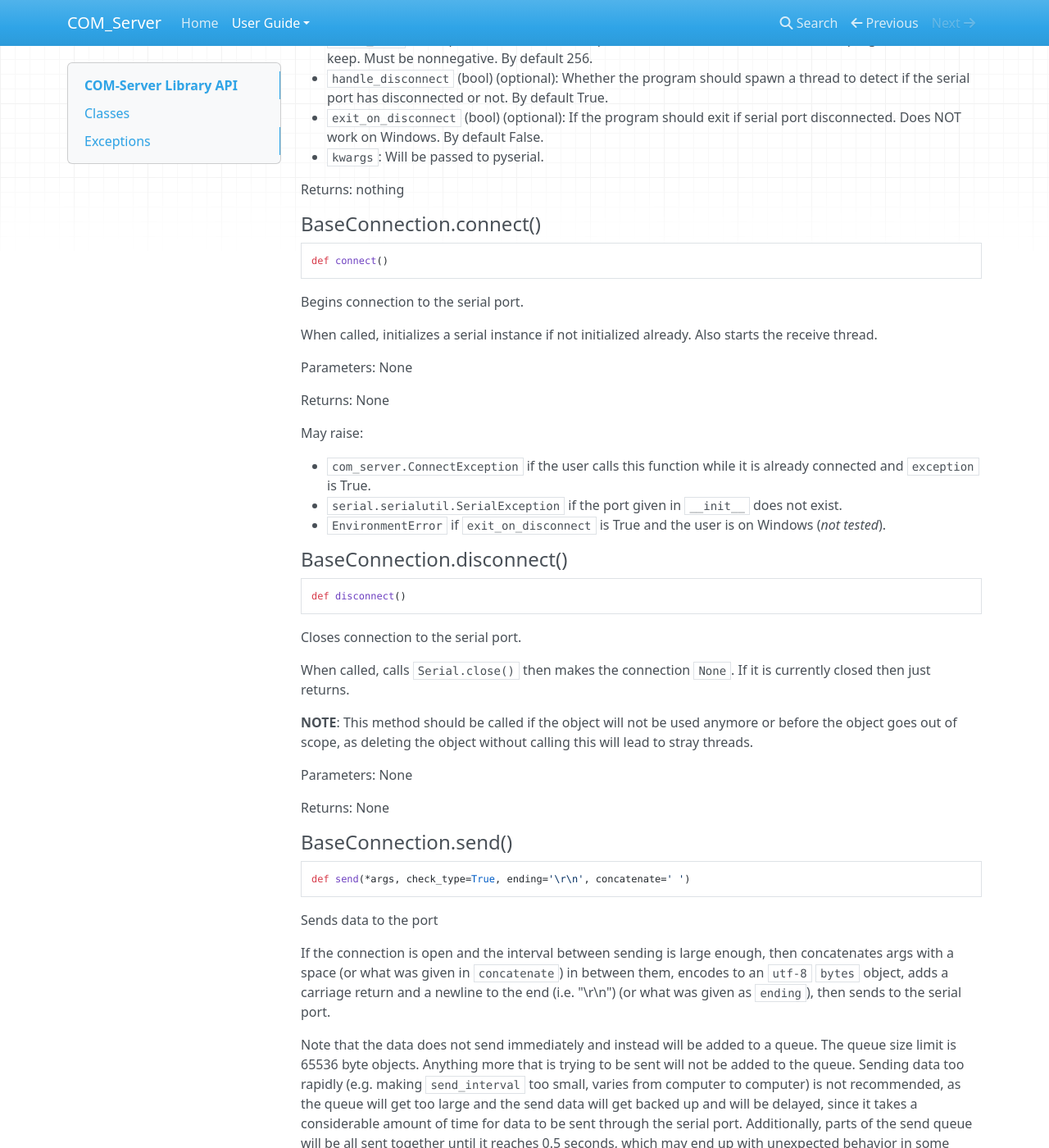
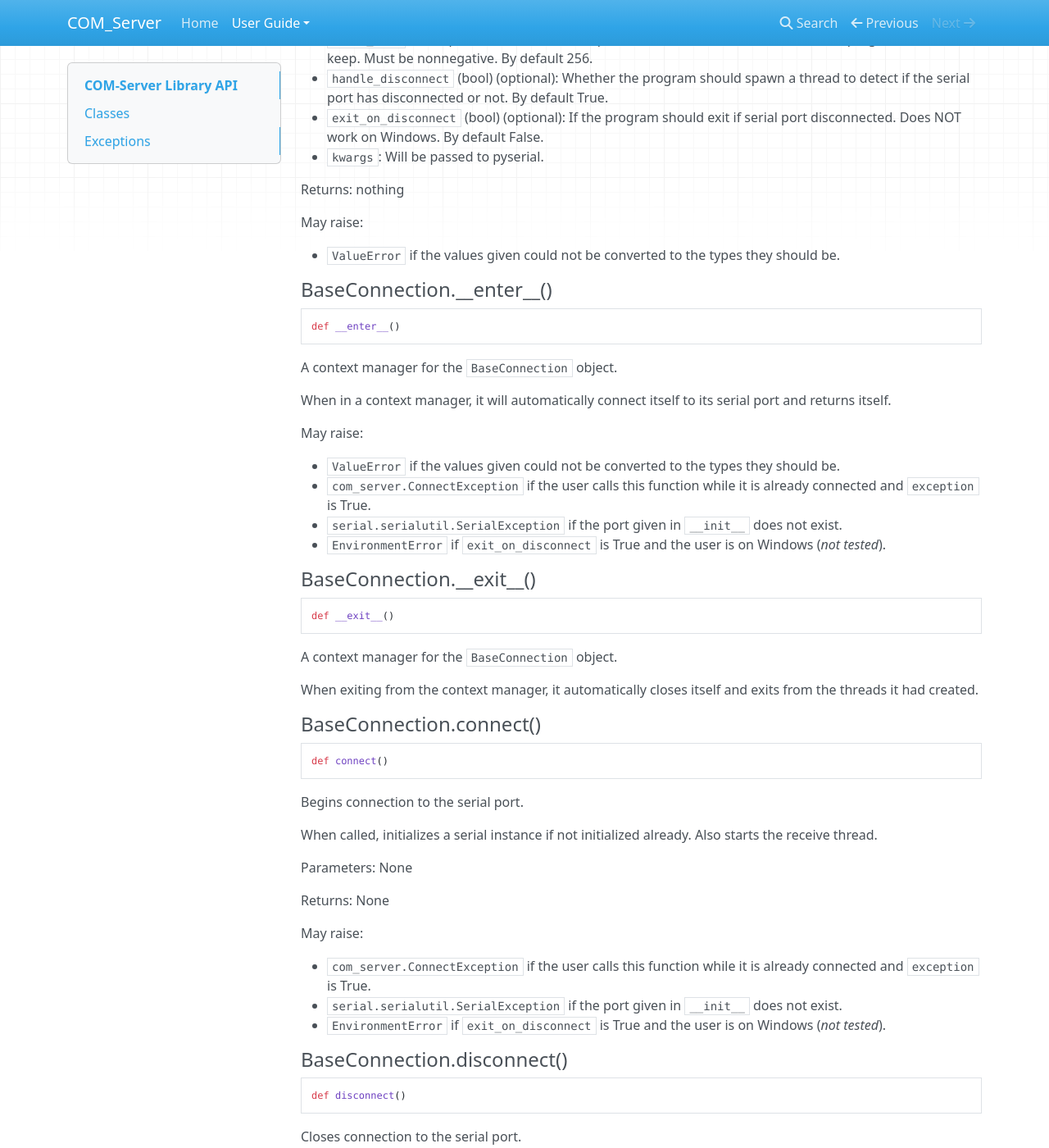
Before and after one commit to jonathanhliu21/COM-Server, an MkDocs documentation site: the page built from docs/en/docs/guide/library-api.md, in a window 1280 px wide and 1400 px high, scrolled down 1292 px. Shown: the whole window at 82% size. Built offline with MkDocs 1.6.1, drawn with Linux system fonts in a browser that asks for light colours; nearby versions of some CDN libraries.

Commit message:
add docs for ctx manager

````diff
--- a/docs/en/docs/guide/library-api.md
+++ b/docs/en/docs/guide/library-api.md
@@ -57,6 +57,39 @@ exit if the interval has not reached `send_interval` seconds. NOT recommended to
 - `kwargs`: Will be passed to pyserial.
 
 Returns: nothing
+
+May raise:
+
+- `ValueError` if the values given could not be converted to the types they should be.
+
+#### BaseConnection.\_\_enter\_\_()
+
+```py
+def __enter__()
+```
+
+A context manager for the `BaseConnection` object.
+
+When in a context manager, it will automatically connect itself
+to its serial port and returns itself.
+
+May raise:
+
+- `ValueError` if the values given could not be converted to the types they should be.
+- `com_server.ConnectException` if the user calls this function while it is already connected and `exception` is True.
+- `serial.serialutil.SerialException` if the port given in `__init__` does not exist.
+- `EnvironmentError` if `exit_on_disconnect` is True and the user is on Windows (_not tested_).
+
+#### BaseConnection.\_\_exit\_\_()
+
+```py
+def __exit__()
+```
+
+A context manager for the `BaseConnection` object.
+
+When exiting from the context manager, it automatically closes itself and exits from the threads it had created.
+
 
 #### BaseConnection.connect()
 
````
